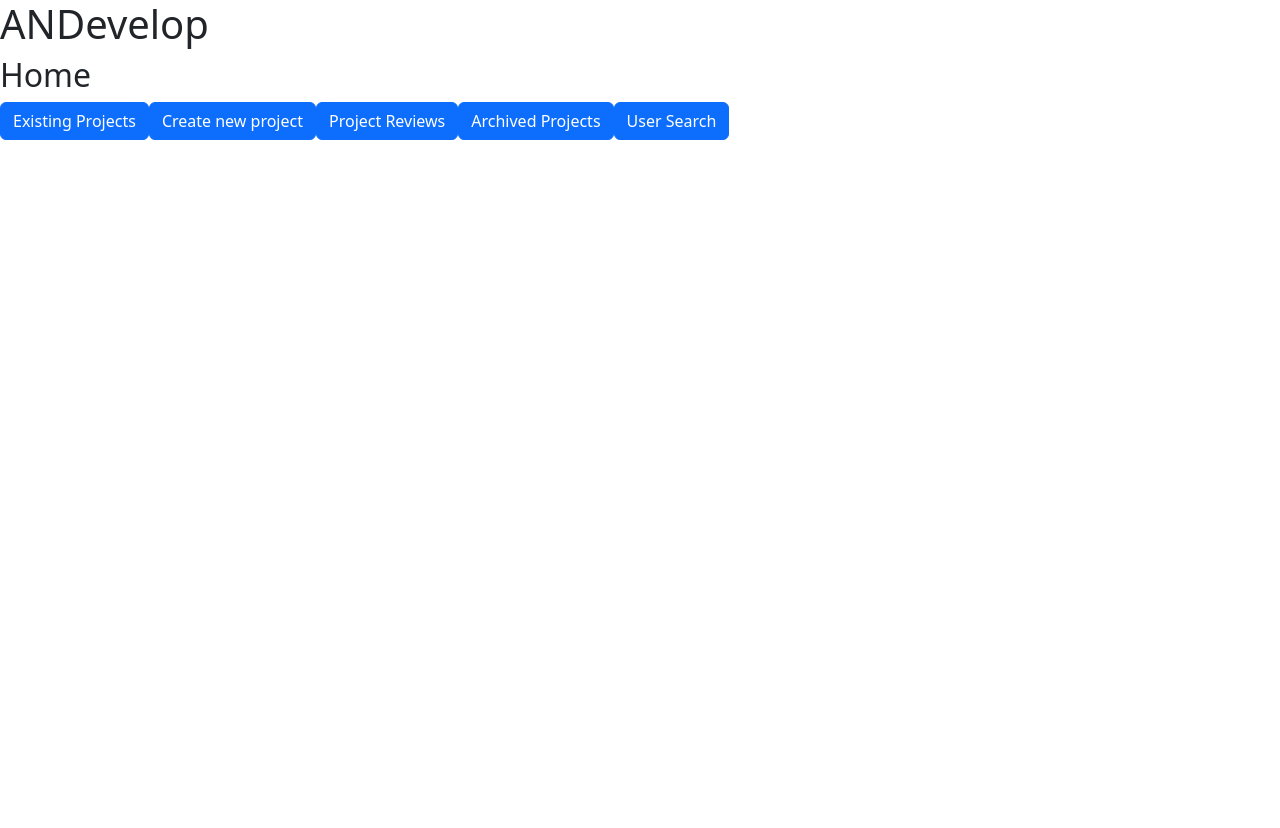
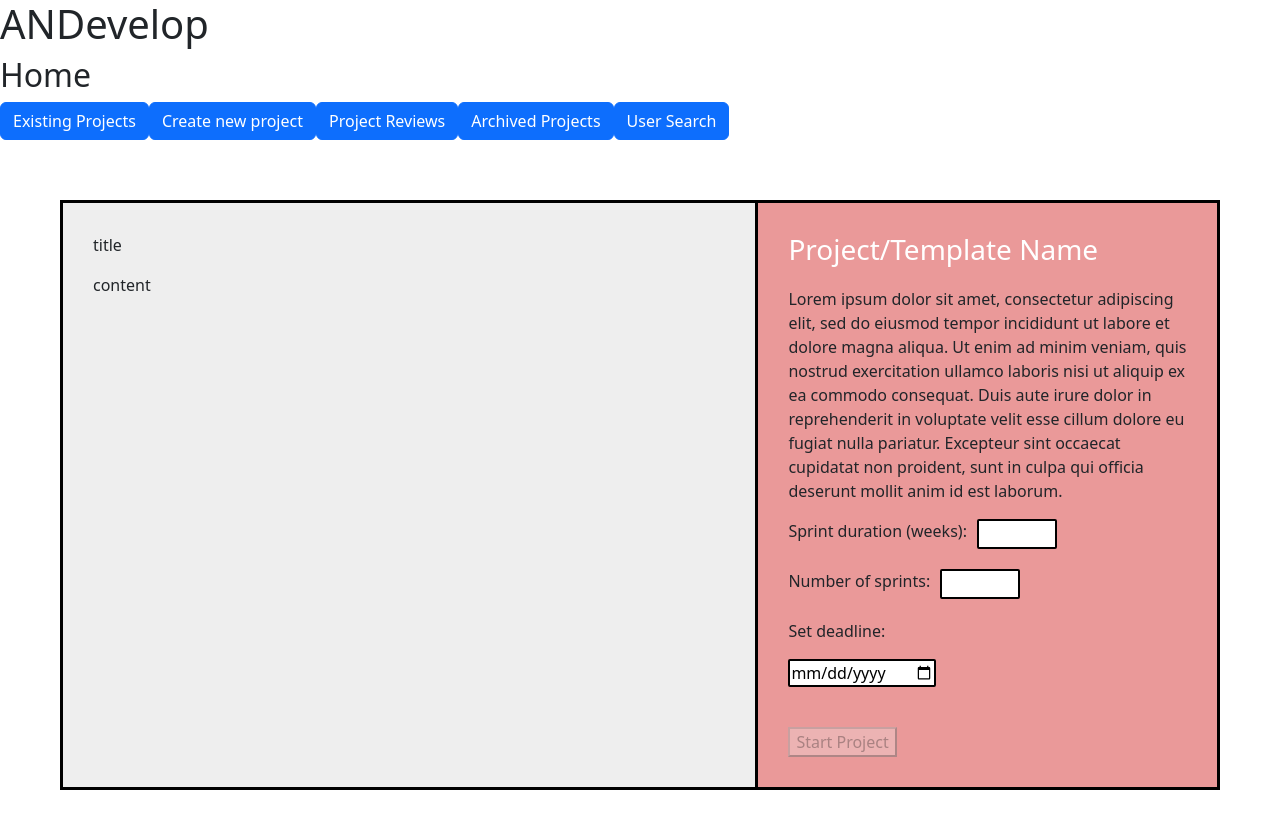
Before and after one commit to 1upskillsystems/ANDevelop, a React (Create React App) app in the folder client/: page /setup-project in a window 1280 px wide. Shown: the top 828 px of the page. Before the commit the page ends 800 px from the top, so only its background shows below. Built offline with nearby package versions, Linux system fonts and the light colour scheme.

Commit message:
initial setup

```diff
--- a/client/src/App.js
+++ b/client/src/App.js
@@ -13,6 +13,7 @@ import {
   useTemplateContextValue,
 } from "./contexts/templateContext";
 import Test from './Test'
+import SelectProjectTemplate from "./components/SelectProjectTemplate";
 
 const App = () => {
   const loginContextValue = useUserContextValue();
@@ -26,7 +27,7 @@ const App = () => {
           <main>
             <header>
               <h1>ANDevelop</h1>
-            </header>
+              </header>
             <HomePage />
             <Routes>
               <Route exact path="/" element={<CurrentProjects />} />
@@ -34,9 +35,16 @@ const App = () => {
                 path="/choose-template-route"
                 element={<TemplateRoute />}
               />
+              <Route
+                path="/test"
+                element={<Test />}
+              />
+              <Route
+                path="/setup-project"
+                element={<SelectProjectTemplate />}
+              />
             </Routes>
           </main>
-          <Test />
         </TemplateContext.Provider>
       </ProjectContext.Provider>
     </UserContext.Provider>
--- /dev/null
+++ b/client/src/components/SelectProjectTemplate.jsx
@@ -0,0 +1,50 @@
+import React from "react";
+import "./css/SelectProjectTemplate.css";
+
+const SelectProjectTemplate = ({
+  children,
+  projectName,
+  description,
+  button,
+}) => {
+  return (
+    <div id="display-container">
+      <div id="left-content">
+        <p>title</p>
+        <p>content</p>
+      </div>
+
+      <div id="right-sidebar-content">
+        <h3 id="project-name">Project/Template Name</h3>
+        <p id="description">
+          Lorem ipsum dolor sit amet, consectetur adipiscing elit, sed do
+          eiusmod tempor incididunt ut labore et dolore magna aliqua. Ut enim ad
+          minim veniam, quis nostrud exercitation ullamco laboris nisi ut
+          aliquip ex ea commodo consequat. Duis aute irure dolor in
+          reprehenderit in voluptate velit esse cillum dolore eu fugiat nulla
+          pariatur. Excepteur sint occaecat cupidatat non proident, sunt in
+          culpa qui officia deserunt mollit anim id est laborum.
+        </p>
+        <div className="input-field">
+          <label>Sprint duration &#40;weeks&#41;&#58;</label>
+          <input className="number-input-field input" type="number" />
+        </div>
+        <div className="input-field">
+          <label className="input-label">Number of sprints&#58;</label>
+          <input className="number-input-field input" type="number" />
+        </div>
+        <div id="deadline-input-field">
+          <p>Set deadline&#58;</p>
+          <input type="date" className="input" />
+        </div>
+        <div>
+          <button disabled onClick={console.log("clicked")}>
+            Start Project
+          </button>
+        </div>
+      </div>
+    </div>
+  );
+};
+
+export default SelectProjectTemplate;
--- /dev/null
+++ b/client/src/components/css/SelectProjectTemplate.css
@@ -0,0 +1,45 @@
+#display-container {
+  display: flex;
+  flex-direction: row;
+  border: solid black 3px;
+  padding: 0;
+  margin: 60px;
+}
+
+#left-content {
+  background-color: #eeeeee;
+  width: 60%;
+  padding: 30px;
+}
+
+#right-sidebar-content {
+  background-color: #ea9999;
+  width: 40%;
+  border-left: solid black 3px;
+  padding: 30px;
+}
+
+#project-name {
+  color: white;
+  margin-bottom: 20px;
+}
+
+.input-field {
+  display: flex;
+  flex-direction: row;
+  margin-bottom: 20px;
+}
+
+.number-input-field {
+  margin: 0 10px;
+  width: 80px;
+}
+
+#deadline-input-field {
+  margin-bottom: 40px;
+}
+
+.input {
+  border: solid black 2px;
+  border-radius: 2px;
+}
--- a/client/src/components/templateRoute.js
+++ b/client/src/components/templateRoute.js
@@ -21,7 +21,7 @@ function TemplateRoute() {
                         </p>
                 </section>
                 <section id="choose-template">
-                    <NavLink to="">
+                    <NavLink to="/setup-project">
                         <button className="">Select exiting template</button>
                     </NavLink>
                         <p>
```
